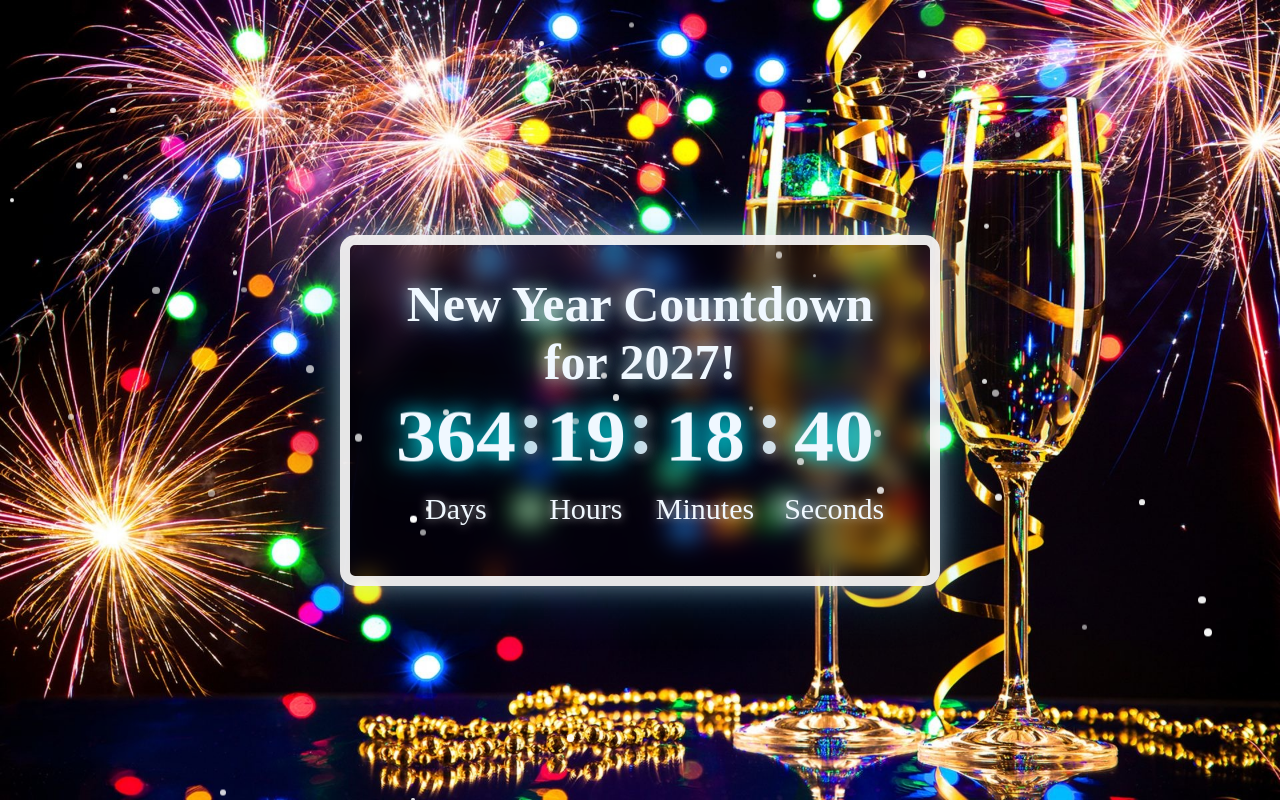
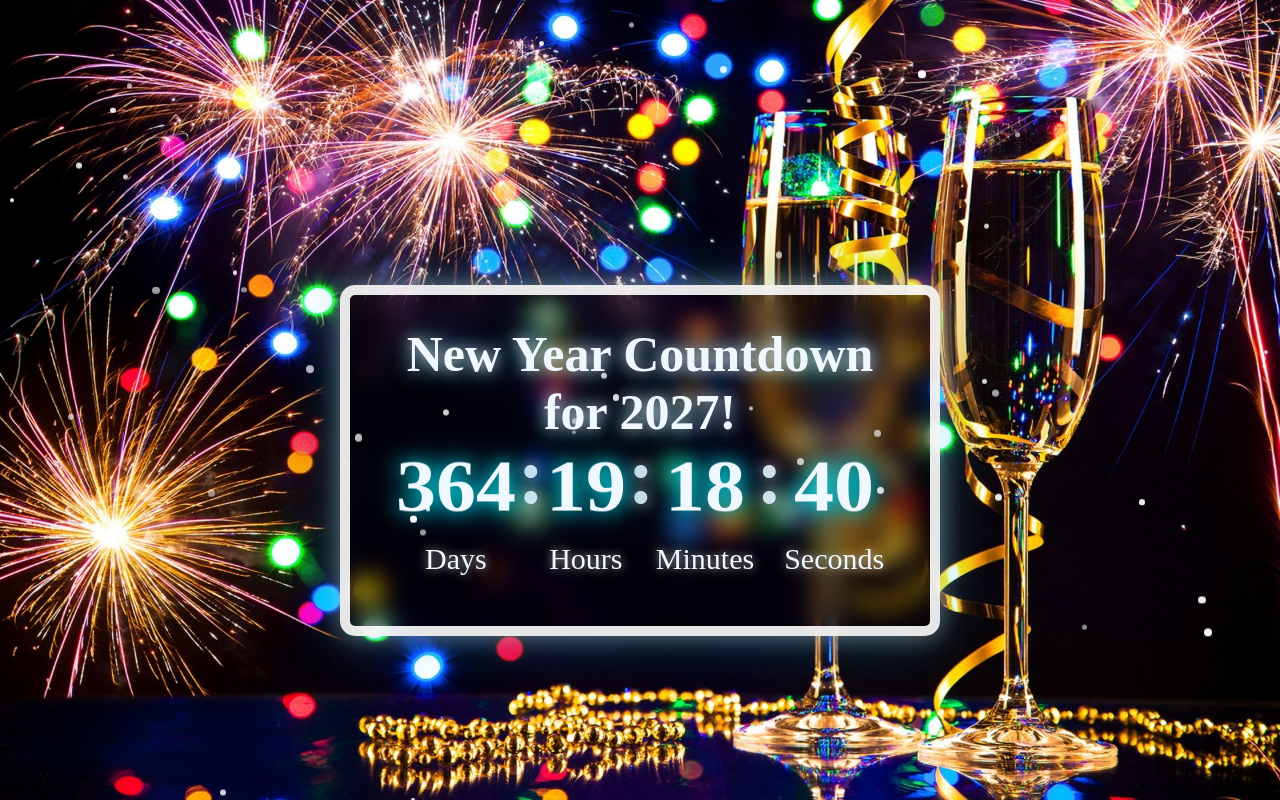
Before and after one commit to InspectorRatchet/new-year-countdown, a plain HTML site: page index.html in a window 1280 px wide. Drawn offline with Linux system fonts and the light colour scheme.

Commit message:
Update style.css

```diff
--- a/style.css
+++ b/style.css
@@ -66,7 +66,7 @@ body {
     backdrop-filter: blur(12px);
     padding: 30px;
     border-radius: 15px;
-    margin-top: 20px;
+    margin-top: 120px;
     padding-bottom: 50px;
 
 
```
